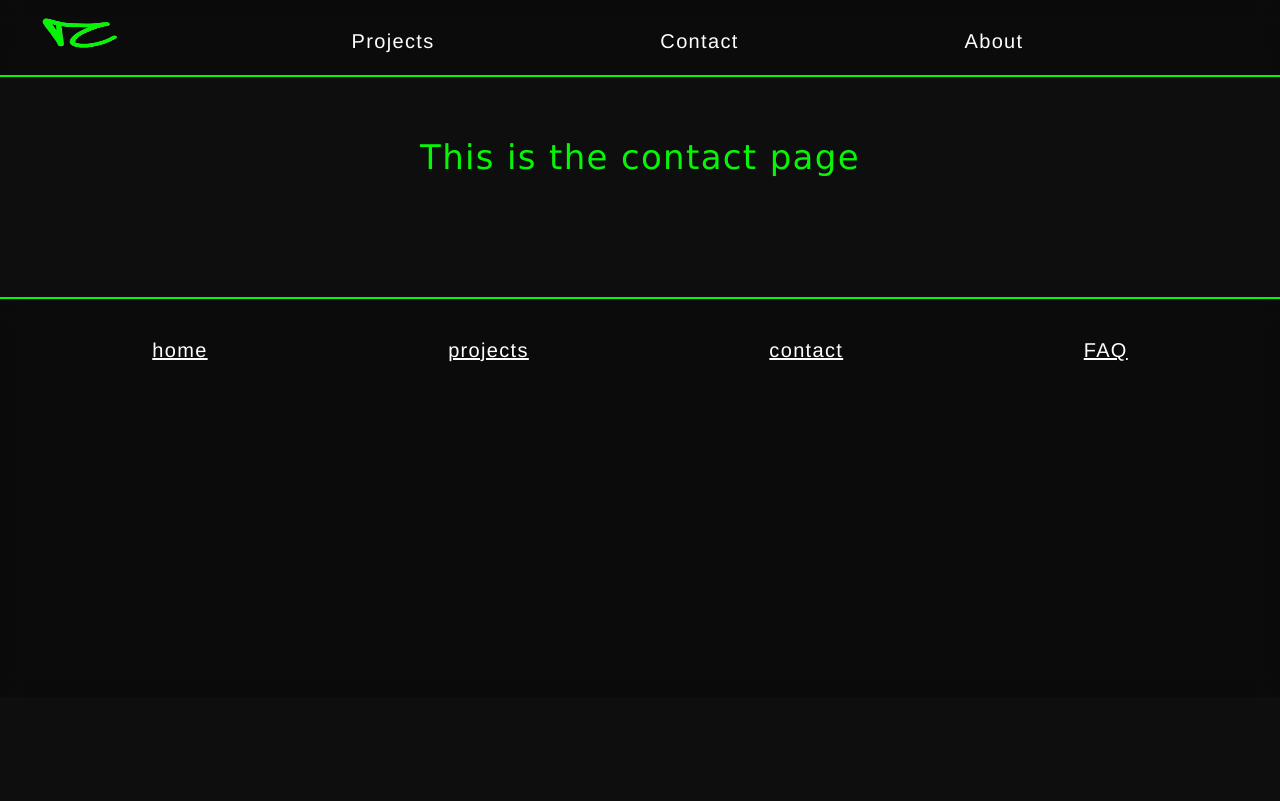
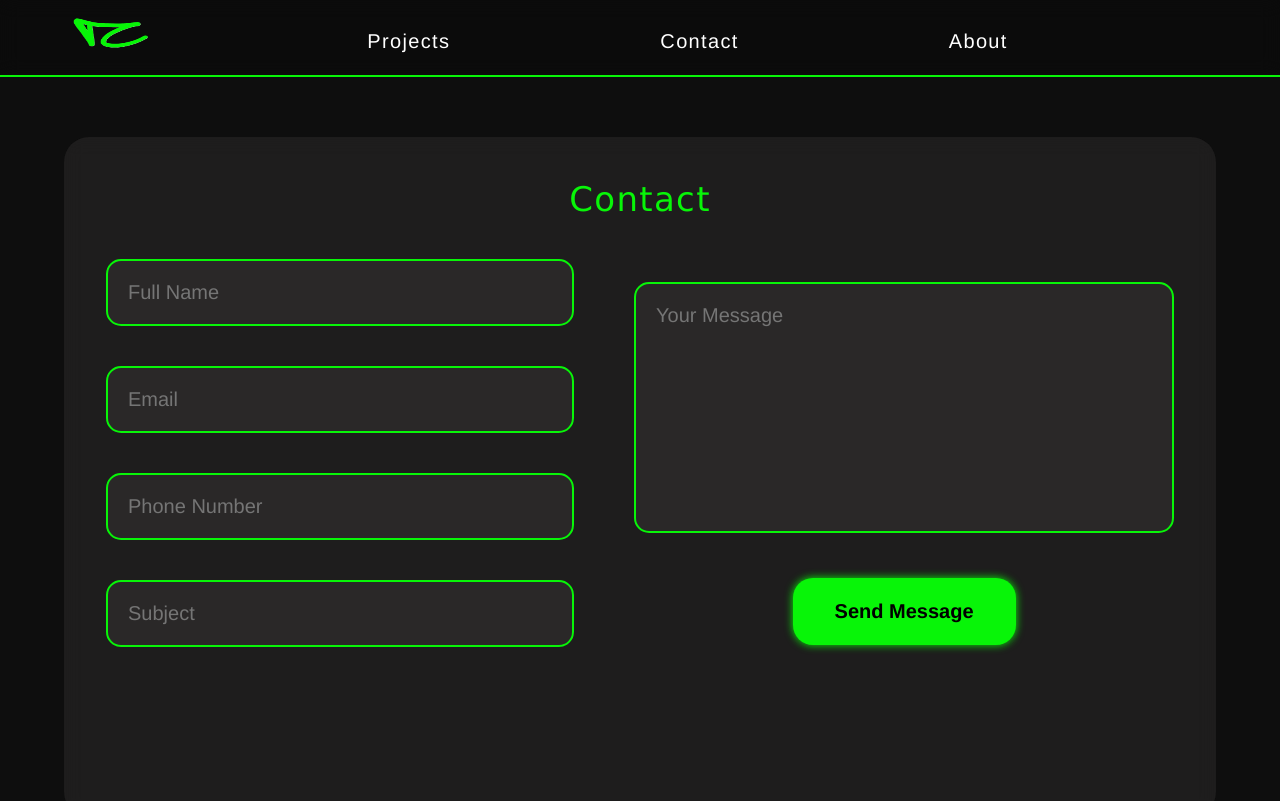
Before and after one commit to TechNique-CnE/Tristan-Carter-Vue, a Vue app: page /contact in a window 1280 px wide. Shown: the top 801 px of the page. Built offline with nearby package versions, Linux system fonts and the light colour scheme.

Commit message:
added contact form and added content to projects sections

```diff
--- a/src/assets/base.css
+++ b/src/assets/base.css
@@ -12,7 +12,7 @@
   --primary-shadow2: 0 0 12px var(--primary);
   --primary-shadow3: 0 0 16px var(--primary);
   --border: 2px solid var(--primary);
-  --content-width: 95%;
+  --content-width: 90%;
   --lh: 1.2;
   --lh2: 1.5;
   --sm-gap: 10px;
--- a/src/assets/projects.json
+++ b/src/assets/projects.json
@@ -3,29 +3,29 @@
     {
       "id": 1,
       "title": "AJ's Lawn and Home",
-      "image": "/tristan-carter.jpeg",
-      "small-desc": "small photo description",
+      "image": "/Tristan-Carter-Vue/AJs-Lawn.png",
+      "small-desc": "clean and modern lawn care business website",
       "about": "A website designed and built with brand-consistent and search engine optimization best practices to establish and grow the client's online presence.",
-      "link1": "www.yelp.com",
-      "link2": "www.google.com",
+      "link1": "https://tristan2772.github.io/AJs-Lawn/",
+      "link2": "https://github.com/Tristan2772/AJs-Lawn",
       "featured": true,
       "category": "software"
     },
     {
       "id": 2,
       "title": "David Chu's China Bistro",
-      "image": "/tristan-carter.jpeg",
-      "small-desc": "small photo description",
+      "image": "/Tristan-Carter-Vue/David-Chus.png",
+      "small-desc": "restauraunt website layout",
       "about": "A pixel-perfect implementation of the original website, refactored from Bootstrap 3 to Bootstrap 5. This website was built as a capstone for a web development certification course.",
-      "link1": "www.yelp.com",
-      "link2": "www.google.com",
+      "link1": "https://tristan2772.github.io/DavidChusChinaBistro/",
+      "link2": "https://github.com/Tristan2772/DavidChusChinaBistro",
       "featured": true,
       "category": "software"
     },
     {
       "id": 3,
       "title": "Shopify Project",
-      "image": "/tristan-carter.jpeg",
+      "image": "/Tristan-Carter-Vue/tristan-carter.jpeg",
       "small-desc": "small photo description",
       "about": "Collaborating with a local artist to increase their online product sales. This ecommerce web app is using a Nuxt and Vuetify front end with a headless Shopify API backend.",
       "link1": "www.yelp.com",
--- /dev/null
+++ b/src/components/ContactForm.vue
@@ -0,0 +1,77 @@
+<template>
+  <section id="contact">
+        <h2 class="heading">Contact</h2>
+
+        <form method="post" name="contact-form" action="https://script.google.com/macros/s/AKfycbwhItEgDoIRtwYbCMVxTLtWGsTeT1OJVHdXgvYJV9bJgDh-voQl_00tHNz2gPkDOphdlg/exec" id="form-data">
+            <div class="input-group">
+                <div class="input-box">
+                    <input type="text" placeholder="Full Name" name="name">
+                    <input type="email" placeholder="Email" name="email">
+                </div>
+                <div class="input-box">
+                    <input type="number" placeholder="Phone Number" name="number">
+                    <input type="text" placeholder="Subject" name="subject">
+                </div>
+            </div>
+
+            <div class="input-group2">
+                <textarea name="message"  cols="30" rows="9" placeholder="Your Message"></textarea>
+                <input id="submit-btn" type="submit" value="Send Message" class="btn">
+            </div>
+
+        </form>
+      </section>
+    </template>
+
+<style scoped>
+#contact {
+  background-color: var(--bg);
+  h2 {
+    padding-bottom: 20px;
+  }
+}
+#contact form{
+  display: flex;
+  align-items: center;
+  justify-content: center;
+  gap: var(--xl-gap);
+  margin: 0 auto;
+  text-align: center;
+}
+#contact form .input-box{
+  display: flex;
+  justify-content: center;
+  flex-wrap: wrap;
+}
+#contact form .input-box input,
+#contact form textarea{
+  width: 100%;
+  background: var(--bg);
+  border: 2px solid var(--primary);
+  font-size: var(--fs-sm);
+  padding: var(--md-gap);
+  color: var(--txt-color);
+  margin: var(--md-gap) 0;
+  border-radius: 15px;
+  resize: none;
+}
+.btn {
+  margin-top: var(--md-gap);
+  display: inline-block;
+  padding: var(--md-gap) var(--lg-gap);
+  background: var(--primary);
+  box-shadow: var(--primary-shadow);
+  border-radius: 20px;
+  font-size: var(--fs-sm);
+  color: black;
+  border: 2px solid transparent;
+  font-weight: 600;
+  transition: 0.3s ease-in-out;
+  cursor: pointer;
+}
+.btn:hover {
+  transform: scale(1.05);
+  box-shadow: var(--primary-shadow2);
+}
+
+</style>
--- a/src/components/aboutPageComponents/aboutMe.vue
+++ b/src/components/aboutPageComponents/aboutMe.vue
@@ -3,7 +3,7 @@
 <template>
   <section>
     <div class="about-container">
-      <img src="/public/tristan-carter.jpeg" alt="a young dev" />
+      <img src="/public/tristan-carter.jpeg" alt="a dev" />
 
       <div class="details">
         <h2>About Me</h2>
@@ -23,18 +23,28 @@
 
 <style scoped>
 section {
+  min-height: auto;
   background-color: var(--bg);
   div.about-container {
     display: flex;
     flex-direction: row;
     justify-content: center;
+    gap: var(--lg-gap);
     img {
       width: 30%;
       aspect-ratio: 1/1;
+      border-radius: 15px;
     }
     div.details {
       display: flex;
       flex-direction: column;
+      align-items: center;
+      justify-content: center;
+      text-align: center;
+      line-height: var(--lh2);
+      h2{
+        padding-bottom: var(--md-gap);
+      }
     }
   }
 }
--- a/src/components/homePageComponents/HomeProjectCard.vue
+++ b/src/components/homePageComponents/HomeProjectCard.vue
@@ -8,8 +8,8 @@ defineProps(['id', 'title', 'image', 'smallDesc', 'about', 'link1', 'link2'])
     <h3>{{ title }}</h3>
     <p>{{ about }}</p>
     <div class="links">
-      <a :href="link1">Website</a>
-      <a :href="link2">Repo</a>
+      <a :href="link1" target="_blank">Website</a>
+      <a :href="link2" target="_blank">Repo</a>
     </div>
   </div>
 </template>
--- a/src/components/projectsPageComponents/SoftwareProjects.vue
+++ b/src/components/projectsPageComponents/SoftwareProjects.vue
@@ -2,7 +2,6 @@
 import jsonData from '../../assets/projects.json'
 const projectData = jsonData.projects
 const softwareProjectData = projectData.filter((project) => project.category == 'software')
-console.log(softwareProjectData)
 </script>
 
 <template>
@@ -15,8 +14,8 @@ console.log(softwareProjectData)
           <h3>{{ projects.title }}</h3>
           <p>{{ projects.about }}</p>
           <div class="links">
-            <a :href="projects.link1">Website</a>
-            <a :href="projects.link2">Repo</a>
+            <a :href="projects.link1" target="_blank">Website</a>
+            <a :href="projects.link2" target="_blank">Repo</a>
           </div>
         </div>
       </div>
--- a/src/views/AboutPage.vue
+++ b/src/views/AboutPage.vue
@@ -1,12 +1,12 @@
 <script setup lang="ts">
 import AboutMe from '@/components/aboutPageComponents/aboutMe.vue'
-import AboutSite from '@/components/aboutPageComponents/aboutSite.vue'
+// import AboutSite from '@/components/aboutPageComponents/aboutSite.vue'
 </script>
 
 <template>
   <AboutMe />
-  <hr class="divider" />
-  <AboutSite />
+  <!-- <hr class="divider" /> -->
+  <!-- <AboutSite /> -->
 </template>
 
 <style></style>
--- a/src/views/ContactPage.vue
+++ b/src/views/ContactPage.vue
@@ -1,7 +1,10 @@
-<script setup></script>
+<script setup>
+import ContactForm from '@/components/ContactForm.vue';
+
+</script>
 
 <template>
   <main>
-    <h2>This is the contact page</h2>
+    <ContactForm />
   </main>
 </template>
```
Also changed, not shown: public/AJs-Lawn.png (added), public/David-Chus.png (added).
